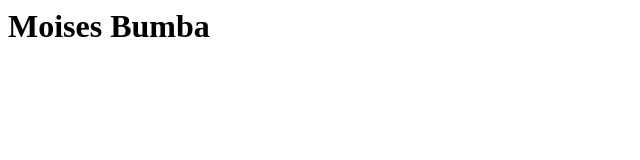
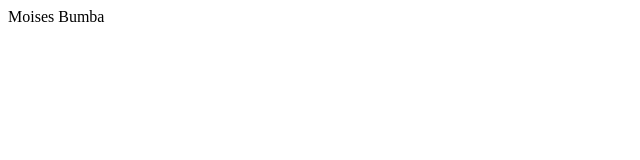
Before and after one commit to MoisesBumba/aprendendo-resposivo-php, a plain HTML site: page index.html in a window 1280 px wide. Shown: the whole page, without its empty margins (0-640 px from the left). Drawn offline with Linux system fonts and the light colour scheme.

Commit message:
modificado h1 para tag p

```diff
--- a/index.html
+++ b/index.html
@@ -1 +1 @@
-<h1>Moises Bumba</h1>
+<p>Moises Bumba</p>
```
